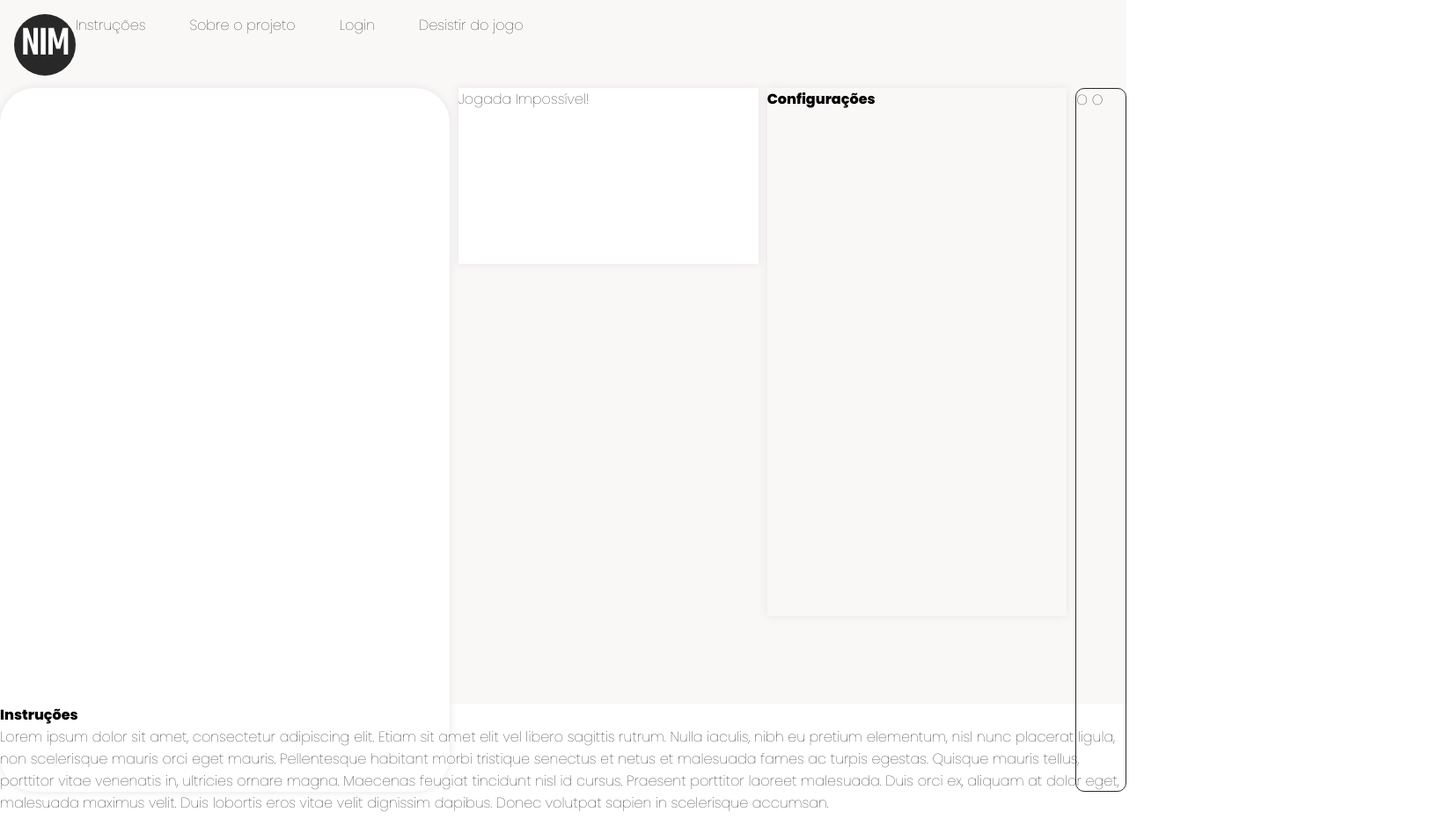
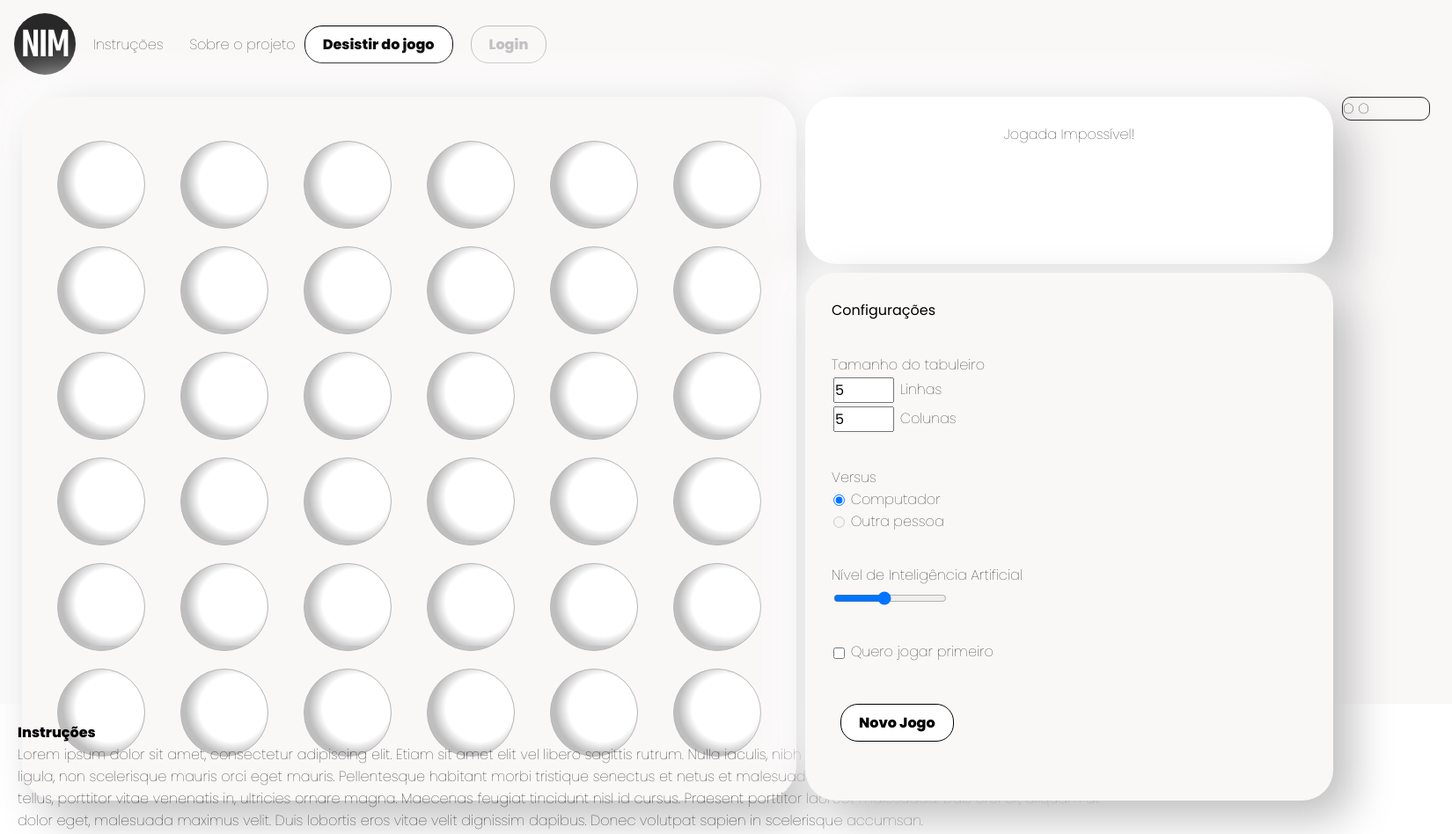
Before and after one commit to MBorgesT/TrabTecWeb, a website: page index.html in a window 1280 px wide. Shown: the top 948 px of the page at 88% size, 1650 px wide, since content can reach past the window. Drawn offline with Linux system fonts and the light colour scheme.

Commit message:
html e css

```diff
--- a/index.html
+++ b/index.html
@@ -10,27 +10,103 @@
 <body>
     <div class="contentor-jogo fundo-cinza">
         <header>
-        <div class="logotipo">NIM
-        </div>
+            <div class="logotipo">
+                NIM</div>
            <nav>
             <ul>
                 <li>Instruções</li>
                 <li>Sobre o projeto</li>
-                <li><span class="botao">Login</span></li>
-                <li><span class="botao">Desistir do jogo</span></li>
             </ul>
            </nav>
+           <span class="botao">Desistir do jogo</span>
+
+           <span class="botao-inativo">Login</span>
         </header>
 
     <section class="jogo">
-        <div class="contentor-tabuleiro fundo-branco sombra">
+        <div class="contentor-tabuleiro fundo-cinza sombra">
+            <div class="coluna_jogo">
+                <div class="bola"></div>
+                <div class="bola"></div>
+                <div class="bola"></div>
+                <div class="bola"></div>
+                <div class="bola"></div>
+                <div class="bola"></div>
+            </div>
+            <div class="coluna_jogo">
+                <div class="bola"></div>
+                <div class="bola"></div>
+                <div class="bola"></div>
+                <div class="bola"></div>
+                <div class="bola"></div>
+                <div class="bola"></div>
+            </div>
+            <div class="coluna_jogo">
+                <div class="bola"></div>
+                <div class="bola"></div>
+                <div class="bola"></div>
+                <div class="bola"></div>
+                <div class="bola"></div>
+                <div class="bola"></div>
+            </div>
+            <div class="coluna_jogo">
+                <div class="bola"></div>
+                <div class="bola"></div>
+                <div class="bola"></div>
+                <div class="bola"></div>
+                <div class="bola"></div>
+                <div class="bola"></div>
+            </div>
+            <div class="coluna_jogo">
+                <div class="bola"></div>
+                <div class="bola"></div>
+                <div class="bola"></div>
+                <div class="bola"></div>
+                <div class="bola"></div>
+                <div class="bola"></div>
+            </div>
+            <div class="coluna_jogo">
+                <div class="bola"></div>
+                <div class="bola"></div>
+                <div class="bola"></div>
+                <div class="bola"></div>
+                <div class="bola"></div>
+                <div class="bola"></div>
+            </div>
 
         </div>
+        <div>
             <div class="contentor-mensagem fundo-branco sombra">
                 <div class="mensagem-texto">Jogada Impossível!</div>
             </div>
             <div class="contentor-config fundo-cinza sombra">
+
+                <form action="">
                     <h2>Configurações</h2>
+
+                <p><label for="tamanhoTabuleiro">Tamanho do tabuleiro</label><br>
+                    <input type="number" id="linhas" name="linhas" min="1" max="6" value="5" size="1"> Linhas<br>
+                    <input type="number" id="colunas" name="colunas" min="1" max="6" value="5" size="1"> Colunas
+                </p>
+
+                <p><label for="versus">Versus</label><br>
+                <input type="radio" id="computador" name="fav_language" value="computador" checked>
+                <label for="computador">Computador</label><br>
+                <input type="radio" id="usuario" name="fav_language" value="usuario" disabled>
+                <label for="usuario">Outra pessoa</label>
+                </p>
+
+                <p><label for="nivelIA">Nível de Inteligência Artificial</label><br>
+                    <input type="range" min="1" max="10" value="5" class="slider" id="myRange"></p>
+
+                <p>
+                    <input type="checkbox" id="quemjogaprimeiro" name="quemjogaprimeiro" value="SimJogaPrimeiro">
+                    <label for="quemjogaprimeiro"> Quero jogar primeiro</label>
+                </p>
+
+                <p><input type="submit"  class="botao" value="Novo Jogo"></p>
+            </form>
+            </div>
         </div>
         <div class="contentor-classificacao">
             <div>O O</div>
--- a/style.css
+++ b/style.css
@@ -3,7 +3,7 @@
 @import url('https://fonts.googleapis.com/css2?family=Lato:ital,wght@0,300;0,400;0,700;0,900;1,100;1,300;1,400;1,700;1,900&display=swap');
 
 /* Fonte Poppins e Teko para logotipo */
-@import url('https://fonts.googleapis.com/css2?family=Poppins:wght@100;800&family=Teko:wght@300;500&display=swap');
+@import url('https://fonts.googleapis.com/css2?family=Poppins:wght@100;400;800&family=Teko:wght@300;500&display=swap');
 
 * {
     margin: 0;
@@ -19,7 +19,7 @@ html {
 }
 
 body {
-
+    font-weight: 100;
 }
 
 .fundo-cinza {
@@ -31,66 +31,164 @@ body {
 }
 
 .sombra {
-    box-shadow: 0 0 10px #E6E5E5;
+    box-shadow:  20px 20px 50px #bebebe,
+             -20px -20px 50px #ffffff;
+    padding: 20px;
 }
 
 
-.logotipo {
+.logotipo{
     width: 70px;
     height: 70px;
     background: #292828;
     border-radius: 50%;
-    color: white;
     text-align: center;
+    display: flex;
+    align-items: center;
+    justify-content: center;
+    top: 50px;
     font-family: 'Teko', sans-serif;
     font-size: 3rem;
     letter-spacing: -0.1rem;
-
+    font-weight: 400;
+    color: white;
+    padding-top: 5px;
   }
 
 
 .contentor-jogo {
+    width: 100vw;
+    min-width: 1650px;
     height: 100vh;
+    display: flex;
+    flex-direction:column;
+    align-items: center;
+    justify-content: flex-start;
 }
 
 header {
+    width: 100%;
     display: flex;
     padding: 1rem;
-    margin: auto;
     height: 100px;
-    overflow: hidden;
+    align-items: center;
+    justify-content: flex-start;
+    align-self: flex-start;
+}
+
+head nav {
+    display: block;
 }
 
 header ul {
+    padding-left: 20px;
     display: flex;
     list-style-type: none;
-    gap: 50px;
+    gap: 30px;
 }
 
+
 .botao {
-    border: 0.5px solic black;
-    border-radius: 50%;
+    border: 1px solid black;
+    border-radius: 20px;
+    padding: 8px 20px;
+    background-color: white;
+    font-weight: bold;
+    margin: 10px;
+}
+
+.botao-inativo {
+    border: 1px solid #bebebe;
+    border-radius: 20px;
+    background-color: #FAF7F7;
+    padding: 8px 20px;
+    color: #bebebe;
+    font-weight: bold;
+    margin: 10px;
 }
 
 .jogo {
     display: flex;
+    padding: 10px;
+    min-width: 100%;
     gap: 10px;
+    justify-content: center;
+    align-items: flex-start;
 }
 
 .contentor-tabuleiro {
-    width: 900px;
+    min-width: 800px;
     height: 800px;
-    border-radius: 40px;;
+    border-radius: 40px;
+
+    display: inline-flex;
+    flex-direction:row;
+    align-items: center;
+    justify-content: center;
+}
+
+.coluna-jogo {
+    width: 110%;
+    display: flex;
+    flex-direction: column;
+    align-items: center;
+    justify-content: center;
+}
+
+.bola {
+    border: 1px solid #BAB8B8;
+    border-radius: 50%;
+    background: rgba(195,195,195,1);
+    background-image: radial-gradient(circle, rgba(255,255,255,1) 0%, rgba(255,255,255,1) 50%, rgba(191,190,190,1) 70%, rgba(191,190,190,1) 100%);
+    /*
+    background: radial-gradient(circle, rgba(255,255,255,1) 0%, rgba(255,255,255,1) 50%, rgba(191,190,190,1) 65%, rgba(191,190,190,1) 100%);
+    */
+    background-position: top -5px left 0px;
+    background-size: 120%;
+    background-repeat:no-repeat;
+    width: 100px;
+    height: 100px;
+    margin: 20px;
+
+}
+
+.bola:hover {
+    box-shadow:  0px 0px 0 8px white, 0px 0px 0 12px turquoise;
 }
 
 .contentor-mensagem {
-    width: 600px;
-    height: 200px;
+    padding: 30px;
+    min-width: 600px;
+    min-height: 190px;
+    border-radius: 35px;
+    text-align: center;
+    justify-content: center;
 }
 
 .contentor-config {
+    padding: 30px;
+    position: relative;
     width: 600px;
     height: 600px;
+    border-radius: 35px;
+    top: 10px;
+    display: grid;
+    gap: 10px;
+    justify-content: stretch;
+}
+.contentor-config h2 {
+    font-weight: 400;
+}
+
+.contentor-config form {
+    display: grid;
+    gap: 10px;
+    justify-content: stretch;
+}
+
+input {
+    margin: 2px;
+    vertical-align: middle;
 }
 
 .contentor-classificacao {
@@ -101,4 +199,5 @@ header ul {
 
 .instrucoes {
     height: 100vh;
+    padding: 20px;
 }
```
Also changed, not shown: 1 other file. Lines whose indentation alone changed are shown as unchanged.
